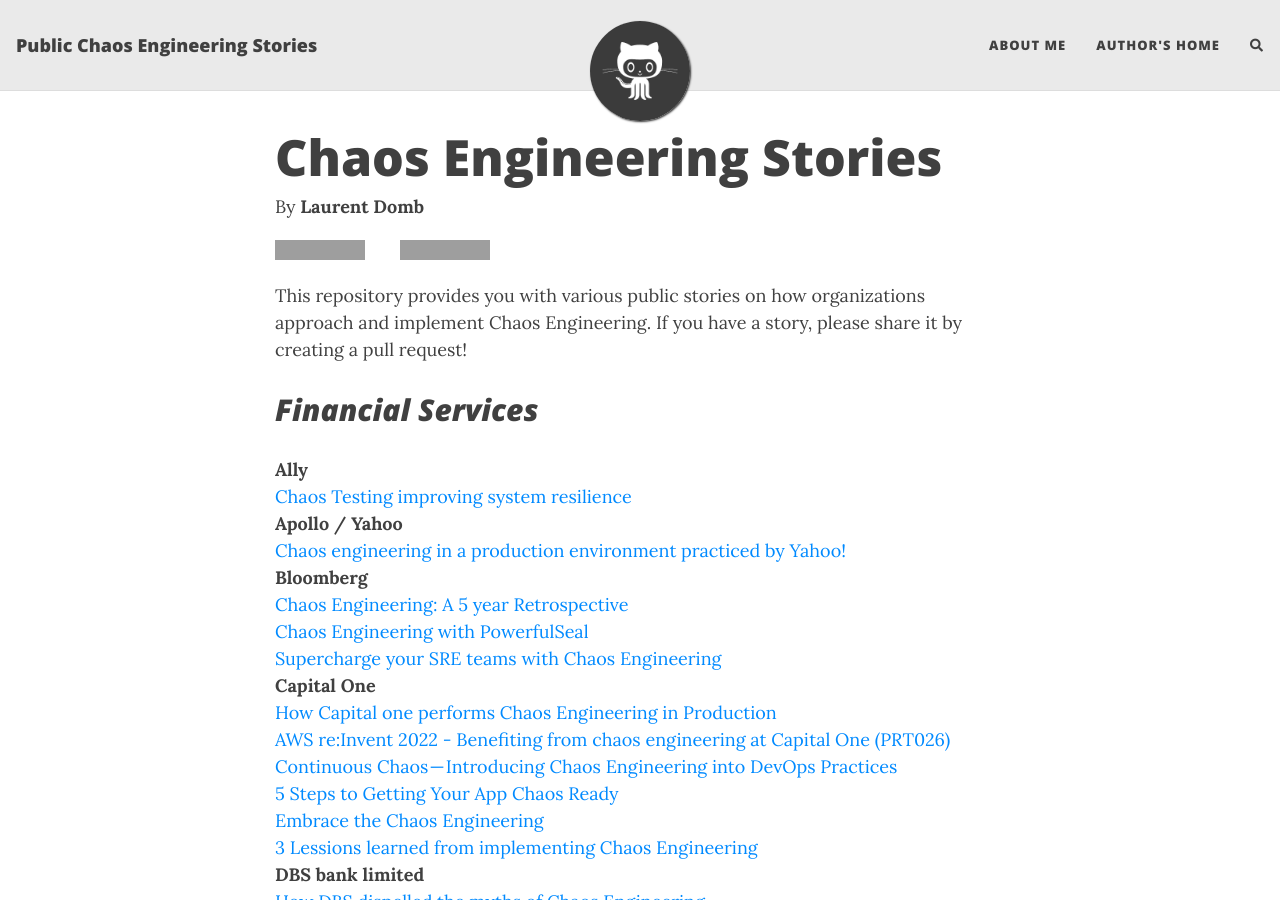
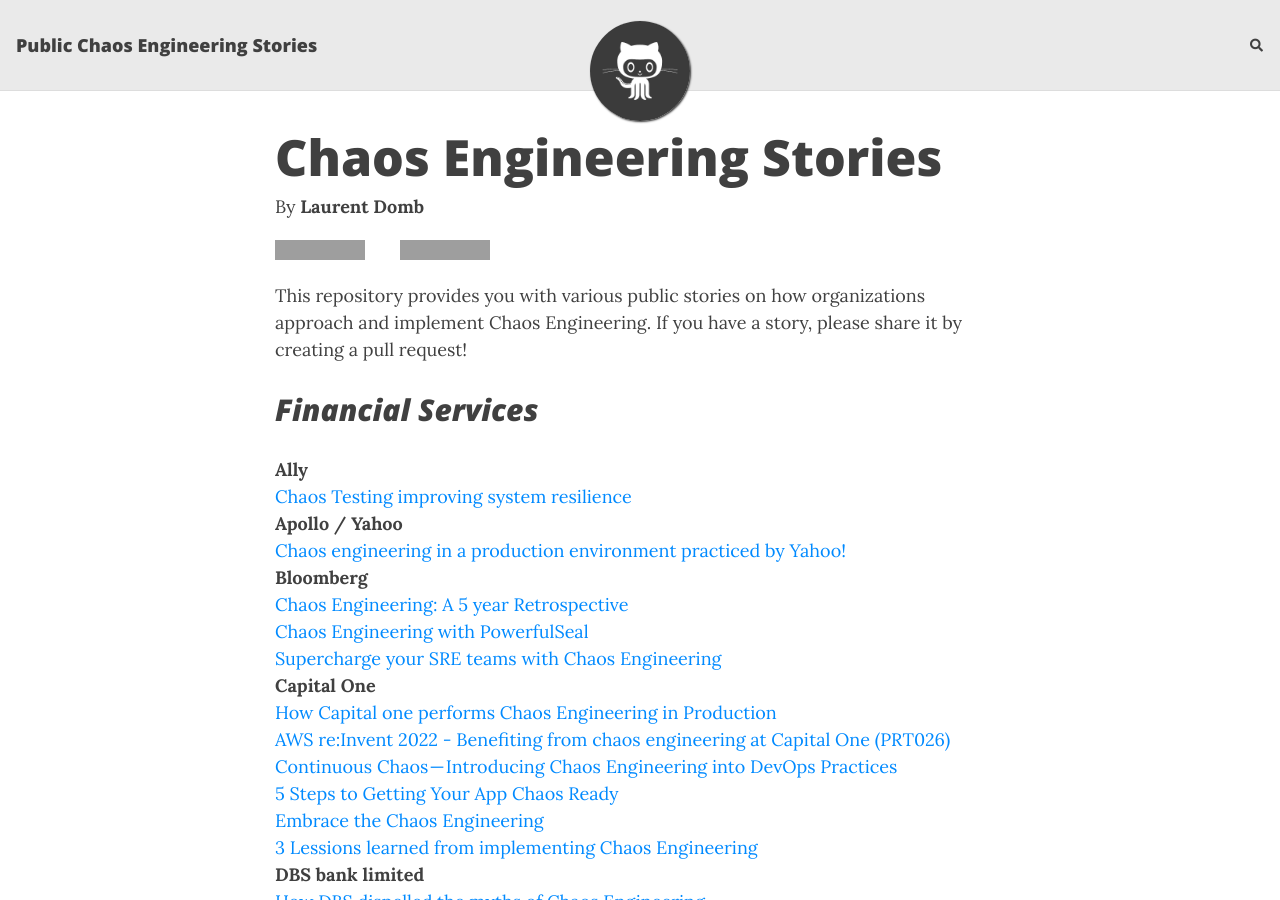
Before and after one commit to ldomb/ldomb.github.io, a Jekyll site: the page built from index.md, in a window 1280 px wide and 900 px high. Built offline with Jekyll 4.4.1, drawn with Linux system fonts in a browser that asks for light colours; nearby versions of some CDN libraries; comment, search, counter and statistics services are not loaded; grey boxes are pictures that could not be loaded.

Commit message:
removed about me

```diff
--- a/_config.yml
+++ b/_config.yml
@@ -20,8 +20,6 @@
 ###############################################
 
 navbar-links:
-  About Me: "aboutme"
-  Author's home: "blog.domb.net"
 
 ################
 # --- Logo --- #
```
